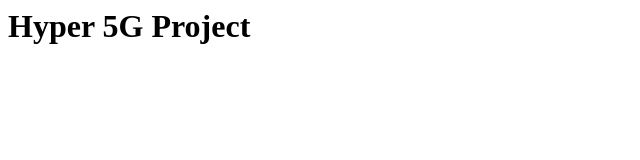
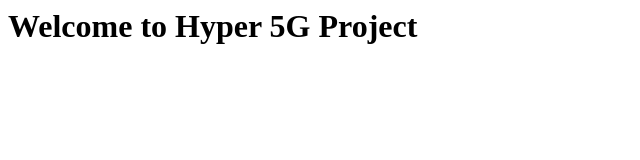
Before and after one commit to hakiri/Hyper5G, a plain HTML site: page index.html in a window 1280 px wide. Shown: the whole page, without its empty margins (0-640 px from the left). Drawn offline with Linux system fonts and the light colour scheme.

Commit message:
Update index.html

```diff
--- a/index.html
+++ b/index.html
@@ -1 +1 @@
-<h1> Hyper 5G Project </h1>
+<h1> Welcome to Hyper 5G Project </h1>
```
